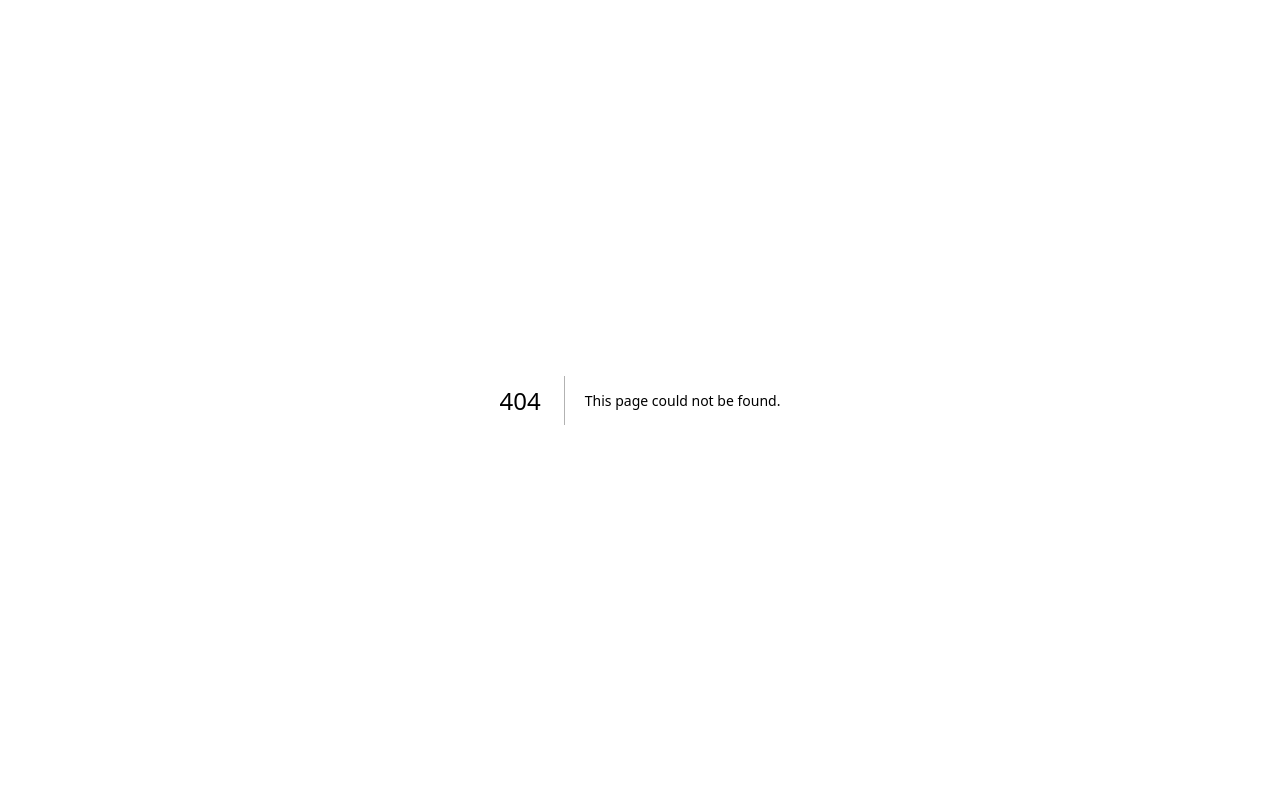
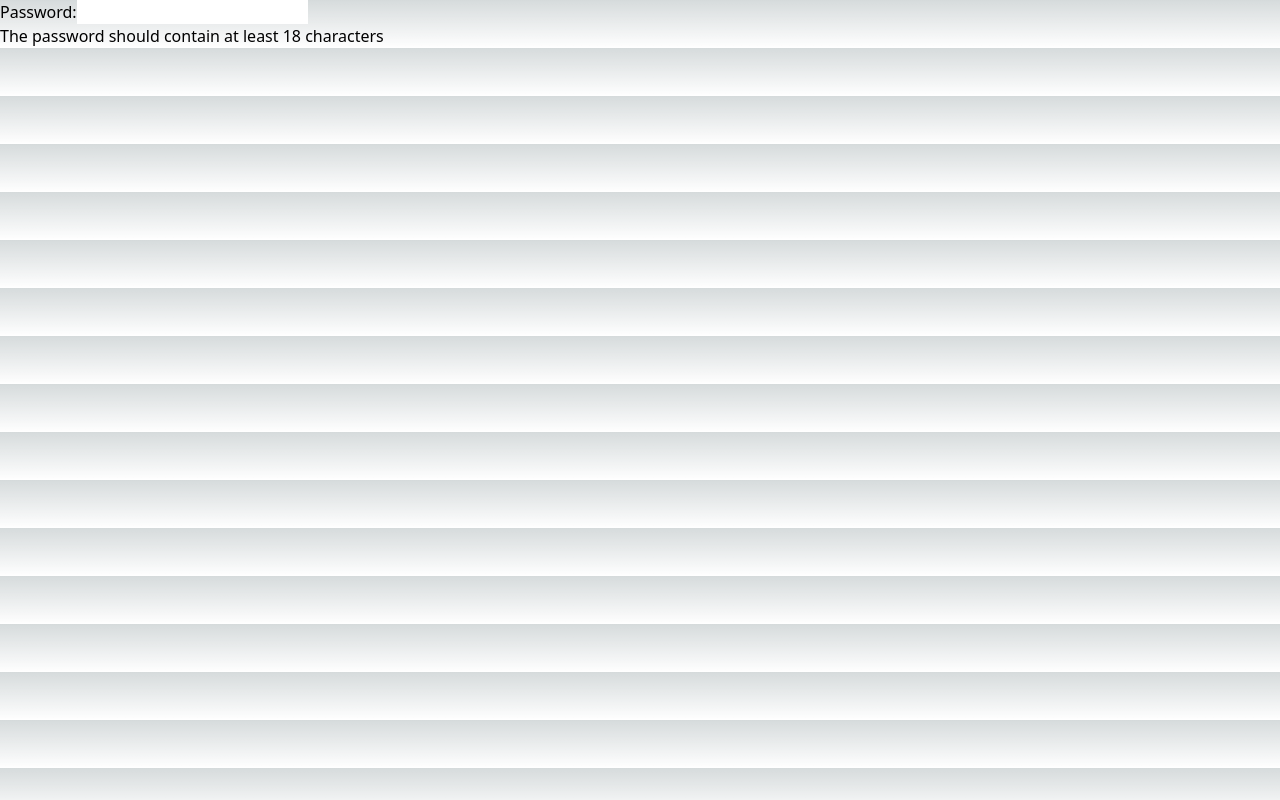
Before and after one commit to nicolaskruger/react-roadmap, a Next.js app in the folder revision/: page /003useId in a window 1280 px wide. Before the commit this address had no page. Built offline with nearby package versions, Linux system fonts and the light colour scheme.

Commit message:
feat: :sparkles: useId

```diff
--- /dev/null
+++ b/revision/src/pages/003useId.tsx
@@ -0,0 +1,15 @@
+import { useId } from "react";
+export default function PasswordField() {
+  const passwordHintId = useId();
+  return (
+    <>
+      <label>
+        Password:
+        <input type="password" aria-describedby={passwordHintId} />
+      </label>
+      <p id={passwordHintId}>
+        The password should contain at least 18 characters
+      </p>
+    </>
+  );
+}
```
